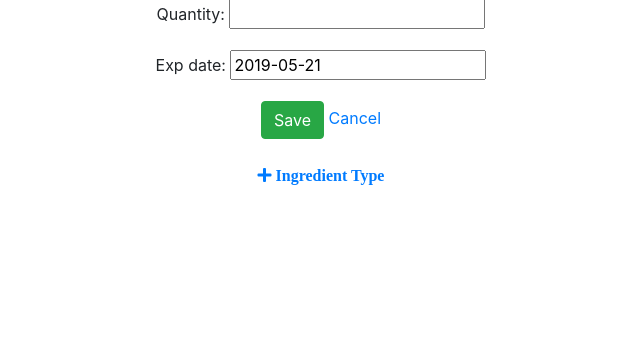
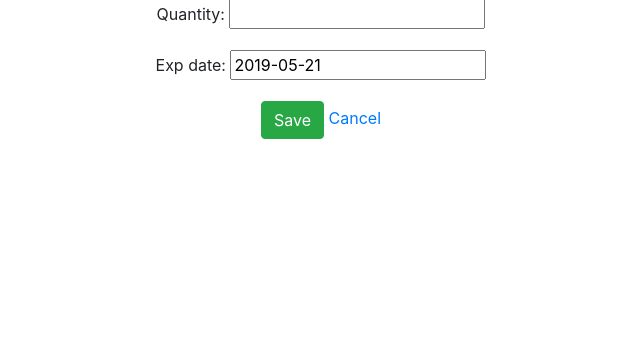
Before and after one commit to totallybradical/csc510-reciplease, a Django app: template ingredients/templates/ingredients/edit_user_ingredient_form.html in a window 1280 px wide. Shown: the part 150-508 px from the top of the page, without its empty margins (319-959 px from the left). Run offline with Django 3.2, Linux system fonts and the light colour scheme; the template is opened without the code that fills it: values that come from a table or form of the project are taken from there, others are empty; data comes from the database, SQL or seed files in the repository; some libraries are stand-ins or nearby versions.

Commit message:
small edit to edit form

```diff
--- a/ingredients/templates/ingredients/edit_user_ingredient_form.html
+++ b/ingredients/templates/ingredients/edit_user_ingredient_form.html
@@ -7,10 +7,7 @@
 <p align="center">{{ ingredient }}</p>
 <form method="POST" align="center" class="post-form">{% csrf_token %}
     {{ form.as_p }}
-    <button type="submit"  class="save btn btn-success">Save</button>
+    <button type="submit" value="Yes" class="save btn btn-success">Save</button>
     <a href="{% url 'expiring_user_ingredient_list' %}" <span>Cancel</span></a>
 </form><br>
-<div class="container" align="center">
-    <a  href="{% url 'add_ingredient_type' %}" class="fas fa-plus"> Ingredient Type</a>
-</div>
 {% endblock %}
```
